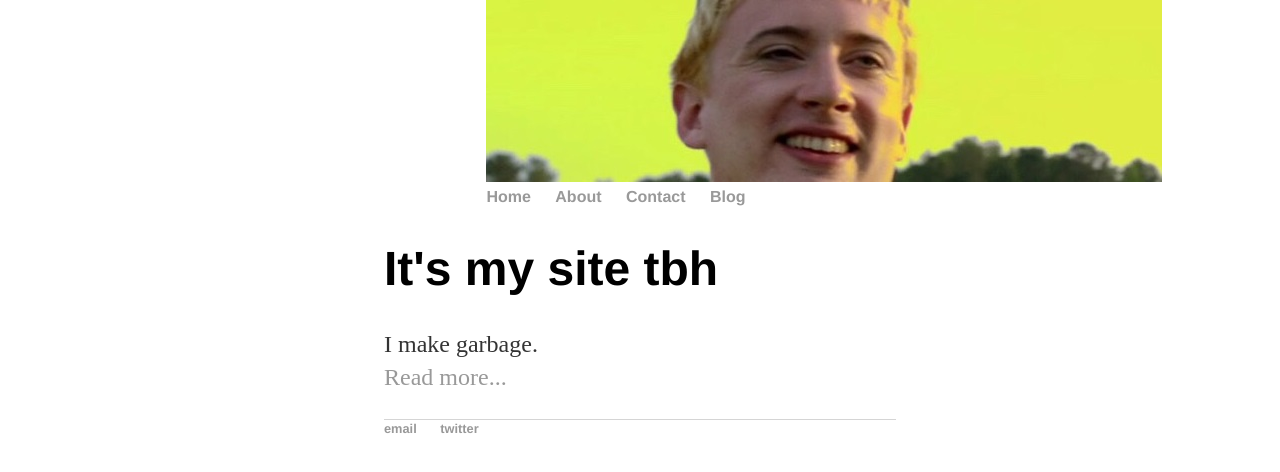
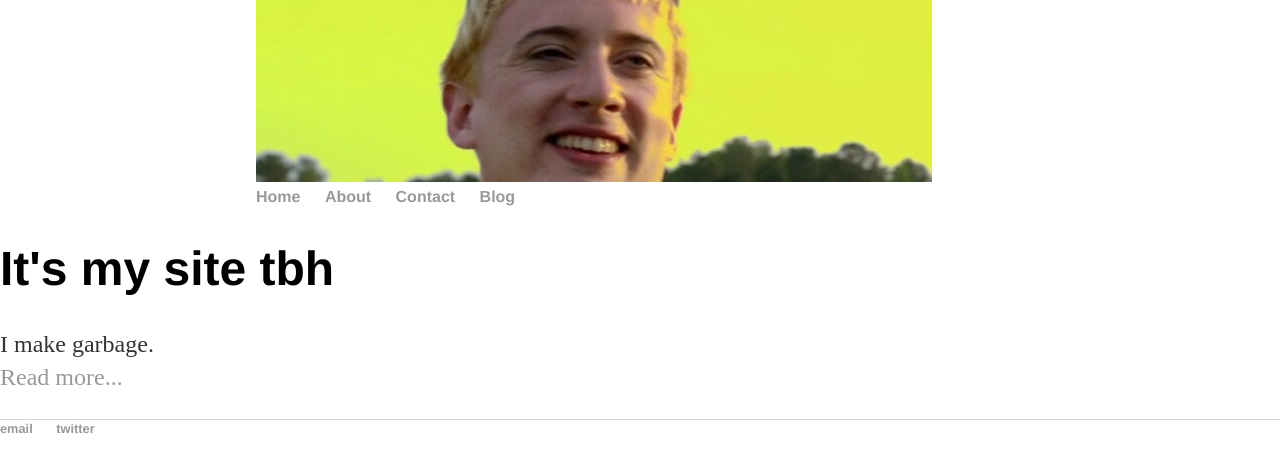
Before and after one commit to glasscaked/strip, a Jekyll site: the page built from index.html, in a window 1280 px wide. Shown: the top 472 px of the page. Built offline with Jekyll 4.4.1, drawn with Linux system fonts in a browser that asks for light colours.

Commit message:
Update main.css

```diff
--- a/css/main.css
+++ b/css/main.css
@@ -1,4 +1,4 @@
-body { margin: auto; width: 40%; }
+body { margin: auto;}
 
 a { text-decoration: none; color: #999; }
 a:hover { text-decoration: underline; }
```
